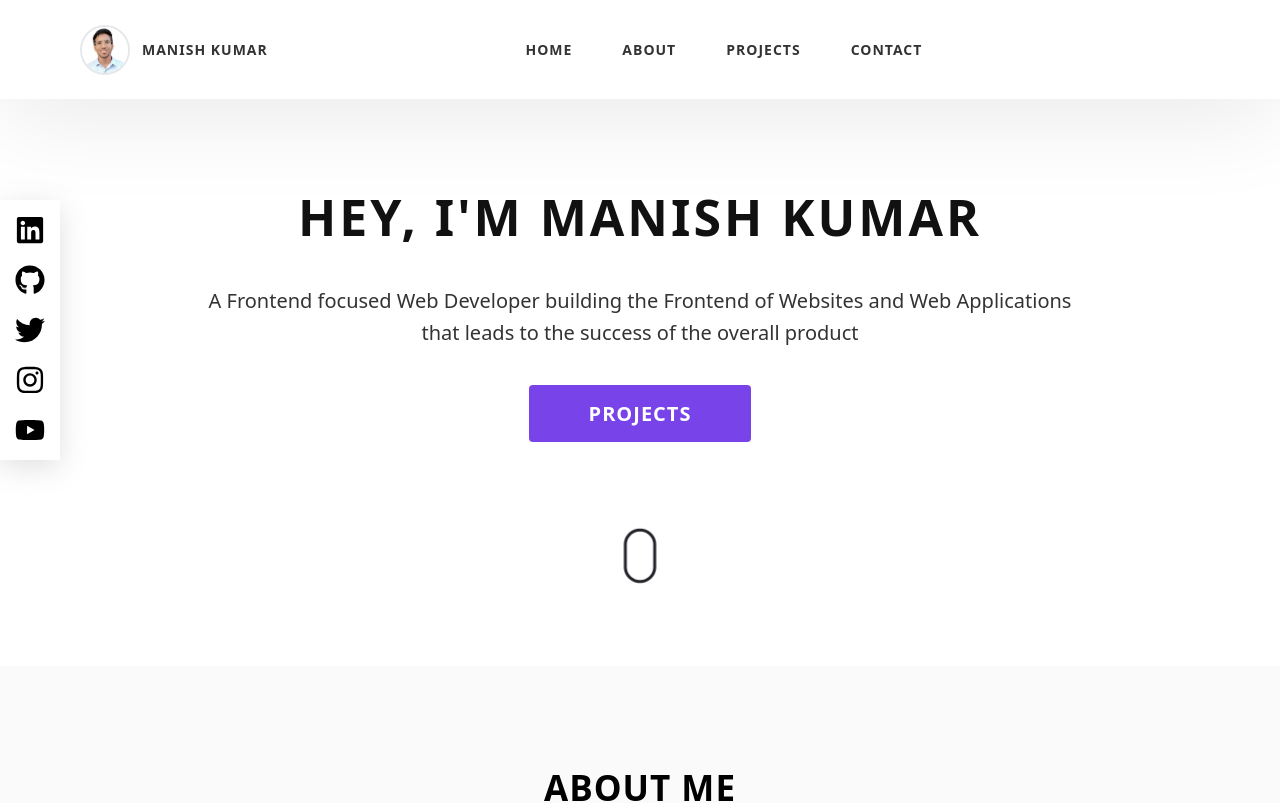
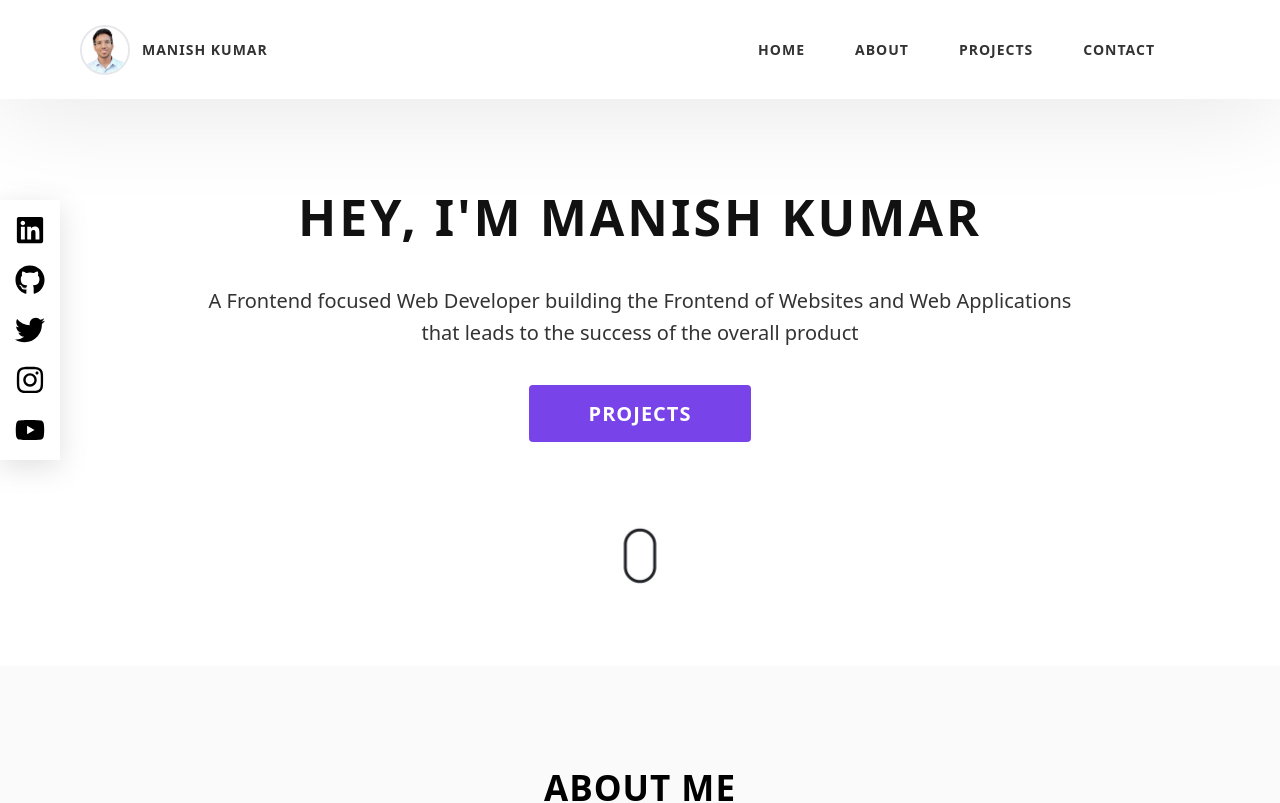
Before and after one commit to iTs-Mantrin/profile, a React (Create React App) app: page / in a window 1280 px wide. Shown: the top 803 px of the page. Built offline with nearby package versions, Linux system fonts and the light colour scheme.

Commit message:
Update Header.jsx

```diff
--- a/src/components/Header.jsx
+++ b/src/components/Header.jsx
@@ -48,7 +48,7 @@ export default function Header() {
 
     return (
         <header className='fixed z-[999] w-full bg-white shadow-[0_10px_100px_rgba(0,0,0,0.1)]'>
-            <div className='flex px-[5rem] max-sm:px-5 py-[1.5rem] p-3 text-[#333333] text-[14px]'>
+            <div className='flex justify-between px-[5rem] max-sm:px-5 py-[1.5rem] p-3 text-[#333333] text-[14px]'>
                 <div className='flex items-center gap-3 cursor-pointer hover:text-[#983eee] duration-300'>
                     <div className='w-[50px]'>
                         <a href="/">
@@ -72,7 +72,7 @@ export default function Header() {
                         }
                     </ul>
                 </div>
-                <div className='flex items-center ml-auto invisible max-sm:visible'>
+                <div className='flex items-center invisible max-sm:visible'>
                     <img className='h-5' id="menu" src="images/menu.png" onClick={menu} alt="Menu" />
                      <img className='h-5 hidden' id="close" src="images/close.png" onClick={close} alt="Close" />
                 </div>
```
